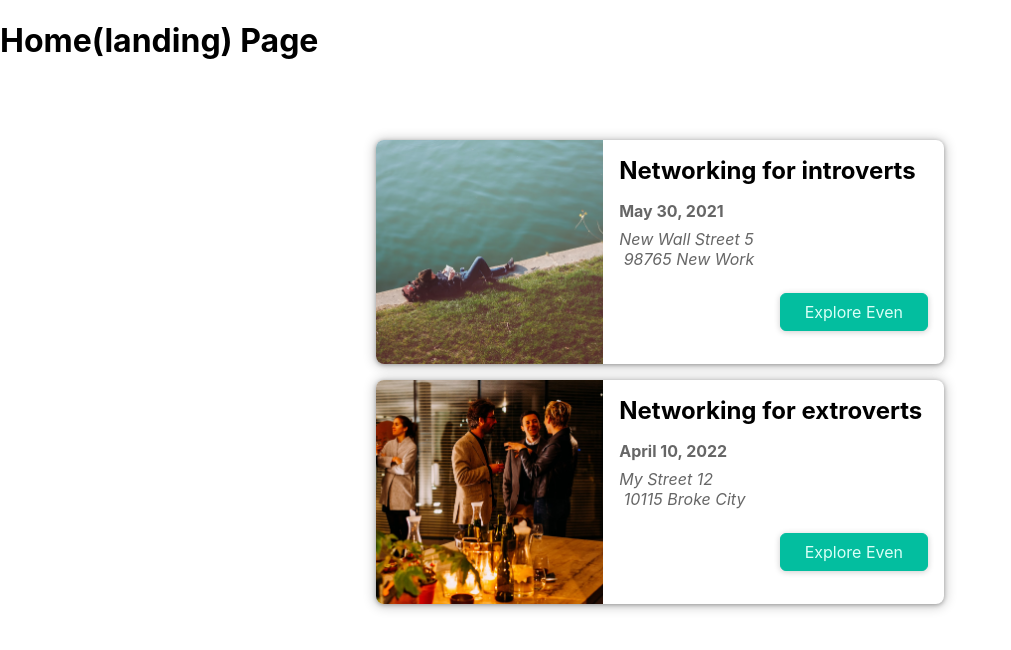
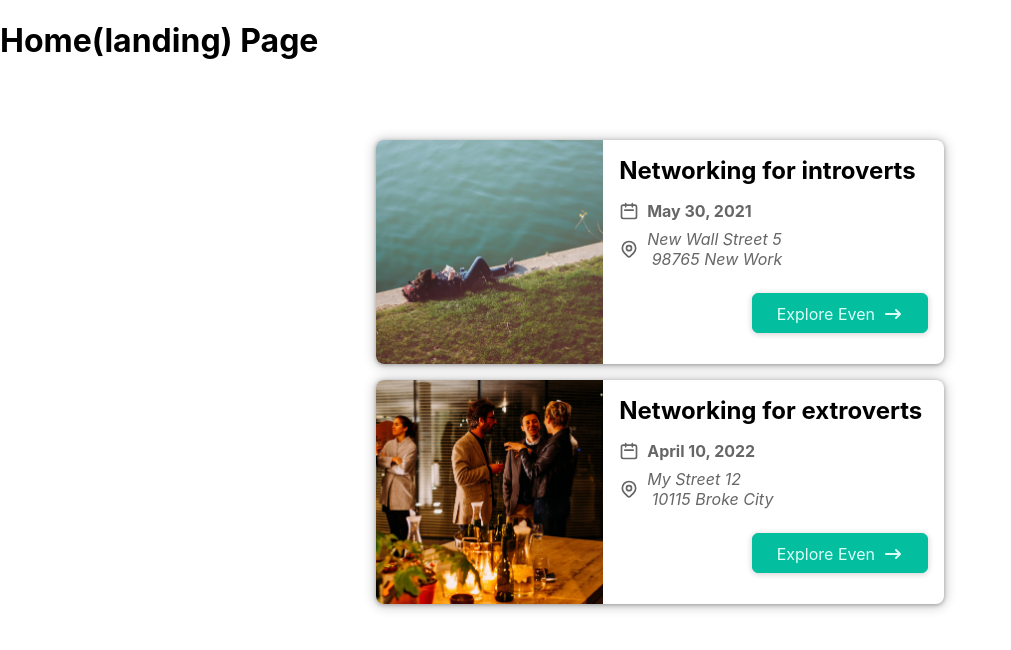
Before and after one commit to KristinaChausheva/NextEvents, a Next.js app in the folder next-event/: page / in a window 1280 px wide. Shown: the top 650 px of the page, without its empty margins (0-1011 px from the left). Built offline with nearby package versions, Linux system fonts and the light colour scheme.

Commit message:
adding svg icons from heroicons and styling

```diff
--- a/next-event/components/events/event-item.js
+++ b/next-event/components/events/event-item.js
@@ -1,6 +1,11 @@
-import Link from 'next/link'
+
+import Button from '../ui/button'
+
 import styles from './event-item.module.css'
-import Button from '../ui/button'
+import DateIcon from '../icons/date-icon'
+import AddressIcon from '../icons/address-icon'
+import ArrowRightIcon from '../icons/arrow-right-icon'
+
 
 export default function EventItem(props) {
     const { title, image, date, location, id } = props
@@ -22,14 +27,21 @@
                 <div className={styles.summary}>
                     <h2>{title}</h2>
                     <div className={styles.date}>
+                        <DateIcon></DateIcon>
                         <time>{humanReadableDate}</time>
                     </div>
                     <div className={styles.address}>
+                        <AddressIcon/>
                         <address>{formatedAddress}</address>
                     </div>
                 </div>
                 <div className={styles.actions}>
-                    <Button link={exploreLink}>Explore Even</Button>
+                    <Button link={exploreLink}>
+                        <span>Explore Even</span>
+                        <span className={styles.icon}>
+                            <ArrowRightIcon />
+                        </span>
+                    </Button>
                     {/* <Link href={exploreLink}>Explore Event</Link> */}
                 </div>
             </div>
--- /dev/null
+++ b/next-event/components/icons/address-icon.js
@@ -0,0 +1,25 @@
+function AddressIcon() {
+  return (
+    <svg
+      xmlns='http://www.w3.org/2000/svg'
+      fill='none'
+      viewBox='0 0 24 24'
+      stroke='currentColor'
+    >
+      <path
+        strokeLinecap='round'
+        strokeLinejoin='round'
+        strokeWidth={2}
+        d='M17.657 16.657L13.414 20.9a1.998 1.998 0 01-2.827 0l-4.244-4.243a8 8 0 1111.314 0z'
+      />
+      <path
+        strokeLinecap='round'
+        strokeLinejoin='round'
+        strokeWidth={2}
+        d='M15 11a3 3 0 11-6 0 3 3 0 016 0z'
+      />
+    </svg>
+  );
+}
+
+export default AddressIcon;
--- /dev/null
+++ b/next-event/components/icons/arrow-right-icon.js
@@ -0,0 +1,17 @@
+function ArrowRightIcon() {
+  return (
+    <svg
+      xmlns='http://www.w3.org/2000/svg'
+      viewBox='0 0 20 20'
+      fill='currentColor'
+    >
+      <path
+        fillRule='evenodd'
+        d='M12.293 5.293a1 1 0 011.414 0l4 4a1 1 0 010 1.414l-4 4a1 1 0 01-1.414-1.414L14.586 11H3a1 1 0 110-2h11.586l-2.293-2.293a1 1 0 010-1.414z'
+        clipRule='evenodd'
+      />
+    </svg>
+  );
+}
+
+export default ArrowRightIcon;
--- /dev/null
+++ b/next-event/components/icons/date-icon.js
@@ -0,0 +1,19 @@
+function DateIcon() {
+  return (
+    <svg
+      xmlns='http://www.w3.org/2000/svg'
+      fill='none'
+      viewBox='0 0 24 24'
+      stroke='currentColor'
+    >
+      <path
+        strokeLinecap='round'
+        strokeLinejoin='round'
+        strokeWidth={2}
+        d='M8 7V3m8 4V3m-9 8h10M5 21h14a2 2 0 002-2V7a2 2 0 00-2-2H5a2 2 0 00-2 2v12a2 2 0 002 2z'
+      />
+    </svg>
+  );
+}
+
+export default DateIcon;
```
